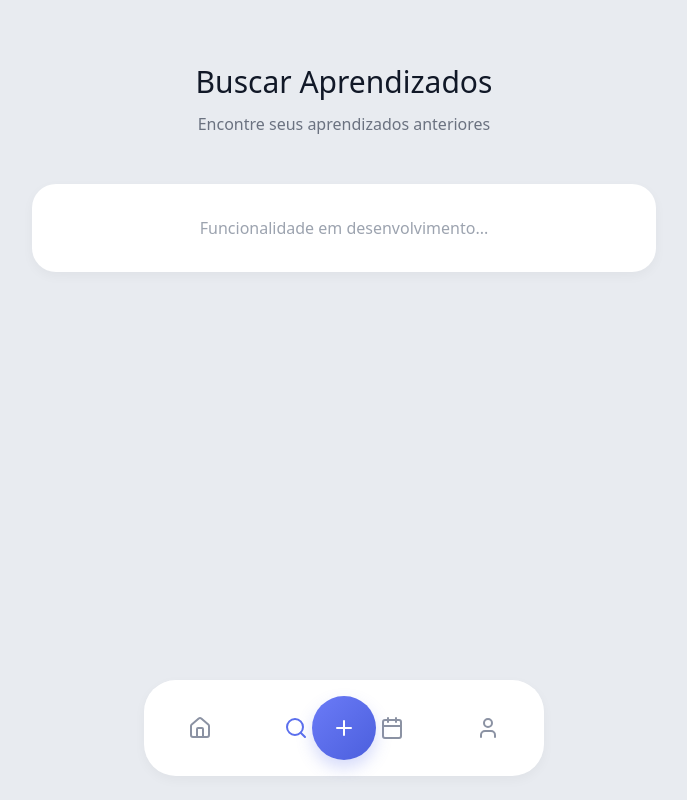
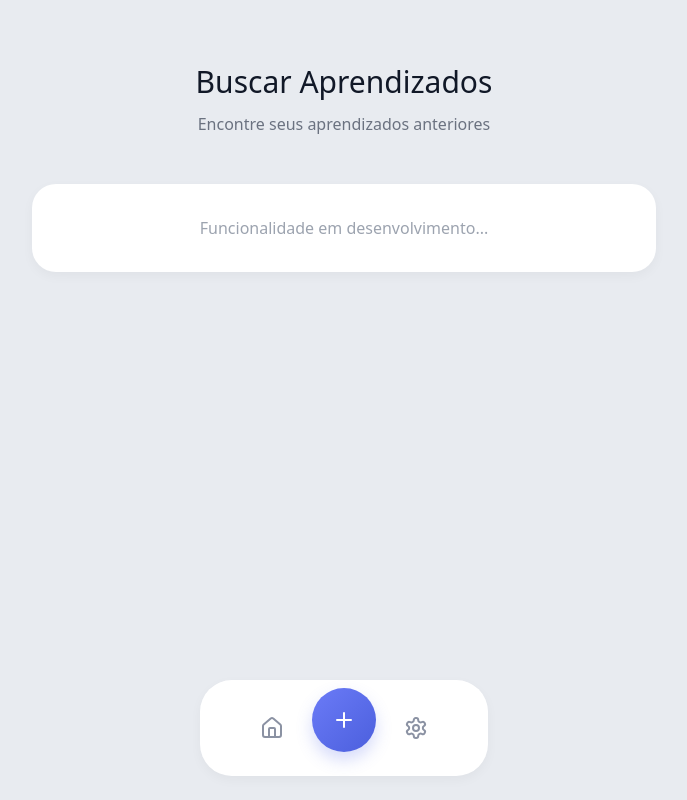
Before and after one commit to vxavierr/mindo-cursor, a React (Vite) app: page /search in a window 1280 px wide. Shown: the whole page, without its empty margins (296-983 px from the left). Built offline with nearby package versions, Linux system fonts and the light colour scheme.

Commit message:
feat: Implement new navigation interface
Implement a floating bottom navigation bar with FAB and sub-actions, following the design system specifications.

```diff
--- a/src/components/layout/NavigationLayout.tsx
+++ b/src/components/layout/NavigationLayout.tsx
@@ -6,14 +6,16 @@ interface NavigationLayoutProps {
   children: React.ReactNode;
   activeNavItem?: string;
   onNavigate?: (path: string) => void;
-  onFabClick?: () => void;
+  onCreateLearning?: () => void;
+  onReview?: () => void;
 }
 
 const NavigationLayout = ({
   children,
   activeNavItem,
   onNavigate,
-  onFabClick
+  onCreateLearning,
+  onReview
 }: NavigationLayoutProps) => {
   return (
     <div
@@ -29,7 +31,8 @@ const NavigationLayout = ({
       <FloatingNavigation
         activeItem={activeNavItem}
         onNavigate={onNavigate}
-        onFabClick={onFabClick}
+        onCreateLearning={onCreateLearning}
+        onReview={onReview}
       />
     </div>
   );
--- a/src/components/navigation/FloatingNavigation.tsx
+++ b/src/components/navigation/FloatingNavigation.tsx
@@ -1,94 +1,153 @@
 
 import React, { useState } from 'react';
-import { Home, Search, Calendar, User, Plus } from 'lucide-react';
-
-interface NavigationItem {
-  id: string;
-  icon: React.ComponentType<{ className?: string }>;
-  label: string;
-  path: string;
-}
-
-const navigationItems: NavigationItem[] = [
-  { id: 'home', icon: Home, label: 'Home', path: '/' },
-  { id: 'search', icon: Search, label: 'Buscar', path: '/search' },
-  { id: 'calendar', icon: Calendar, label: 'Revisões', path: '/reviews' },
-  { id: 'profile', icon: User, label: 'Perfil', path: '/profile' },
-];
+import { Home, Settings, Plus, BookOpen, RotateCcw } from 'lucide-react';
 
 interface FloatingNavigationProps {
   activeItem?: string;
   onNavigate?: (path: string) => void;
-  onFabClick?: () => void;
+  onCreateLearning?: () => void;
+  onReview?: () => void;
 }
 
 const FloatingNavigation = ({
   activeItem = 'home',
   onNavigate,
-  onFabClick
+  onCreateLearning,
+  onReview
 }: FloatingNavigationProps) => {
   const [pressedItem, setPressedItem] = useState<string | null>(null);
   const [pressedFab, setPressedFab] = useState(false);
+  const [fabMenuOpen, setFabMenuOpen] = useState(false);
 
-  const handleItemClick = (item: NavigationItem) => {
-    setPressedItem(item.id);
+  const handleItemClick = (itemId: string, path: string) => {
+    setPressedItem(itemId);
     setTimeout(() => setPressedItem(null), 100);
-    onNavigate?.(item.path);
+    onNavigate?.(path);
   };
 
   const handleFabClick = () => {
     setPressedFab(true);
     setTimeout(() => setPressedFab(false), 100);
-    onFabClick?.();
+    setFabMenuOpen(!fabMenuOpen);
+  };
+
+  const handleSubAction = (action: 'create' | 'review') => {
+    setFabMenuOpen(false);
+    if (action === 'create') {
+      onCreateLearning?.();
+    } else {
+      onReview?.();
+    }
+  };
+
+  const handleOverlayClick = () => {
+    setFabMenuOpen(false);
   };
 
   return (
-    <div className="fixed bottom-0 left-0 right-0 flex justify-center p-6 pointer-events-none">
+    <>
+      {/* Background overlay when FAB menu is open */}
+      {fabMenuOpen && (
+        <div
+          className="fixed inset-0 bg-black/20 backdrop-blur-sm z-40 transition-opacity duration-200"
+          onClick={handleOverlayClick}
+        />
+      )}
+
+      {/* FAB Sub-actions */}
+      {fabMenuOpen && (
+        <div className="fixed bottom-28 left-1/2 -translate-x-1/2 z-50 flex flex-col items-center space-y-4">
+          {/* Review button */}
+          <div
+            className="flex items-center space-x-3 animate-scale-in"
+            style={{ animationDelay: '0.05s' }}
+          >
+            <span className="text-sm font-medium text-gray-700 bg-white px-3 py-1 rounded-full shadow-md">
+              Revisar
+            </span>
+            <button
+              onClick={() => handleSubAction('review')}
+              className="w-12 h-12 bg-white rounded-full flex items-center justify-center shadow-lg hover:scale-105 active:scale-95 transition-all duration-200"
+            >
+              <RotateCcw className="w-5 h-5 text-[#5B6FED]" />
+            </button>
+          </div>
+
+          {/* Create learning button */}
+          <div
+            className="flex items-center space-x-3 animate-scale-in"
+            style={{ animationDelay: '0.1s' }}
+          >
+            <span className="text-sm font-medium text-gray-700 bg-white px-3 py-1 rounded-full shadow-md">
+              Criar novo aprendizado
+            </span>
+            <button
+              onClick={() => handleSubAction('create')}
+              className="w-12 h-12 bg-white rounded-full flex items-center justify-center shadow-lg hover:scale-105 active:scale-95 transition-all duration-200"
+            >
+              <BookOpen className="w-5 h-5 text-[#5B6FED]" />
+            </button>
+          </div>
+        </div>
+      )}
+
+      <div className="fixed bottom-0 left-0 right-0 flex justify-center p-6 pointer-events-none z-40">
         {/* Navigation Bar */}
-      <nav className="relative bg-white rounded-[32px] px-8 py-6 pointer-events-auto"
+        <nav className="relative bg-white rounded-[32px] px-12 py-6 pointer-events-auto"
              style={{
                boxShadow: '0 4px 12px rgba(0, 0, 0, 0.04)'
              }}>
 
           {/* Navigation Items */}
-        <div className="flex items-center justify-between space-x-12">
-          {navigationItems.map((item, index) => {
-            const Icon = item.icon;
-            const isActive = activeItem === item.id;
-            const isPressed = pressedItem === item.id;
-
-            return (
+          <div className="flex items-center justify-between w-48">
+            {/* Home Button */}
             <button
-                key={item.id}
-                onClick={() => handleItemClick(item)}
+              onClick={() => handleItemClick('home', '/')}
               className={`
                 w-12 h-12 flex items-center justify-center rounded-full
                 transition-all duration-200 ease-out
-                  ${isPressed ? 'scale-95' : 'hover:scale-105'}
-                  ${index === 1 ? 'mr-8' : ''}
-                  ${index === 2 ? 'ml-8' : ''}
+                ${pressedItem === 'home' ? 'scale-95' : 'hover:scale-105'}
               `}
-                aria-label={item.label}
+              aria-label="Home"
             >
-                <Icon
+              <Home
                 className={`w-6 h-6 transition-colors duration-200 ${
-                    isActive ? 'text-[#5B6FED]' : 'text-[#8B92A3]'
+                  activeItem === 'home' ? 'text-[#5B6FED]' : 'text-[#8B92A3]'
                 }`}
-                  strokeWidth={2}
               />
             </button>
-            );
-          })}
+
+            {/* Empty space for FAB */}
+            <div className="w-16" />
+
+            {/* Settings Button */}
+            <button
+              onClick={() => handleItemClick('settings', '/settings')}
+              className={`
+                w-12 h-12 flex items-center justify-center rounded-full
+                transition-all duration-200 ease-out
+                ${pressedItem === 'settings' ? 'scale-95' : 'hover:scale-105'}
+              `}
+              aria-label="Settings"
+            >
+              <Settings
+                className={`w-6 h-6 transition-colors duration-200 ${
+                  activeItem === 'settings' ? 'text-[#5B6FED]' : 'text-[#8B92A3]'
+                }`}
+              />
+            </button>
           </div>
+        </nav>
 
         {/* Floating Action Button */}
         <button
           onClick={handleFabClick}
           className={`
-            absolute left-1/2 top-1/2 -translate-x-1/2 -translate-y-1/2
+            absolute left-1/2 top-1/2 -translate-x-1/2 -translate-y-1/2 -mt-2
             w-16 h-16 rounded-full flex items-center justify-center
-            transition-all duration-200 ease-out
+            transition-all duration-200 ease-out z-10
             ${pressedFab ? 'scale-95' : 'hover:scale-105'}
+            ${fabMenuOpen ? 'rotate-45' : ''}
           `}
           style={{
             background: 'linear-gradient(135deg, #6B7BF7 0%, #4B5FDD 100%)',
@@ -96,12 +155,12 @@ const FloatingNavigation = ({
               ? '0 4px 8px rgba(91, 111, 237, 0.15)'
               : '0 8px 16px rgba(91, 111, 237, 0.25)'
           }}
-          aria-label="Novo aprendizado"
+          aria-label="Menu de ações"
         >
-          <Plus className="w-6 h-6 text-white" strokeWidth={2} />
+          <Plus className="w-6 h-6 text-white transition-transform duration-200" />
         </button>
-      </nav>
       </div>
+    </>
   );
 };
 
--- a/src/index.css
+++ b/src/index.css
@@ -1,4 +1,3 @@
-
 @tailwind base;
 @tailwind components;
 @tailwind utilities;
@@ -170,11 +169,11 @@
 @keyframes scaleIn {
   from {
     opacity: 0;
-    transform: scale(0.95);
+    transform: scale(0.8) translateY(10px);
   }
   to {
     opacity: 1;
-    transform: scale(1);
+    transform: scale(1) translateY(0);
   }
 }
 
--- a/src/pages/CleanHome.tsx
+++ b/src/pages/CleanHome.tsx
@@ -1,4 +1,3 @@
-
 import { useState } from 'react';
 import { Button } from '@/components/ui/button';
 import { Brain, Moon, Sun } from 'lucide-react';
@@ -72,8 +71,12 @@ const CleanHome = () => {
     // Implementar navegação aqui
   };
 
-  const handleFabClick = () => {
+  const handleCreateLearning = () => {
     setShowAddModal(true);
+  };
+
+  const handleReview = () => {
+    setShowReviewModal(true);
   };
 
   if (loading) {
@@ -95,7 +98,8 @@ const CleanHome = () => {
     <NavigationLayout
       activeNavItem="home"
       onNavigate={handleNavigate}
-      onFabClick={handleFabClick}
+      onCreateLearning={handleCreateLearning}
+      onReview={handleReview}
     >
       {/* Header */}
       <header className="px-6 py-6 flex justify-between items-center bg-white/80 backdrop-blur-sm border-b border-gray-100">
```
Lines whose indentation alone changed are shown as unchanged.
